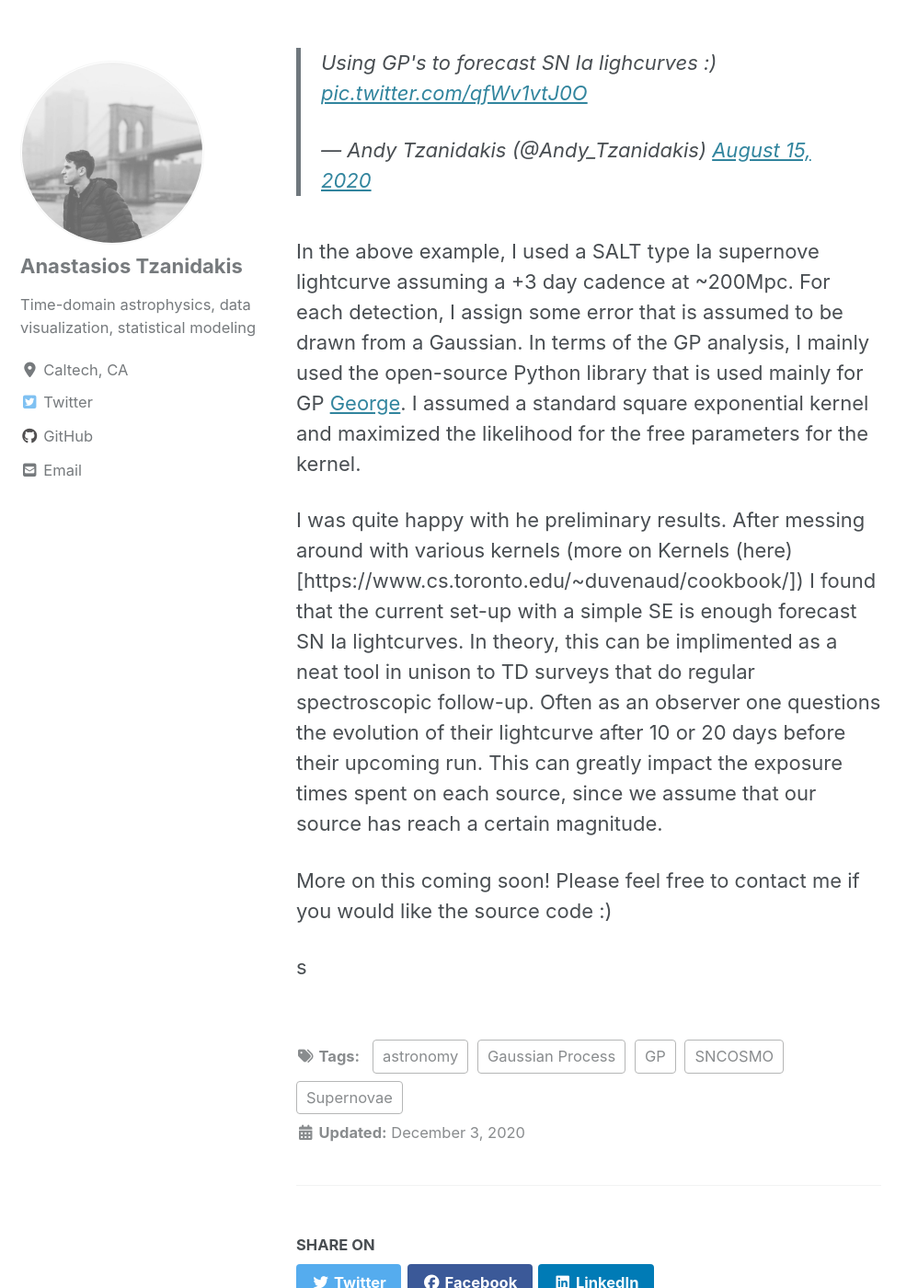
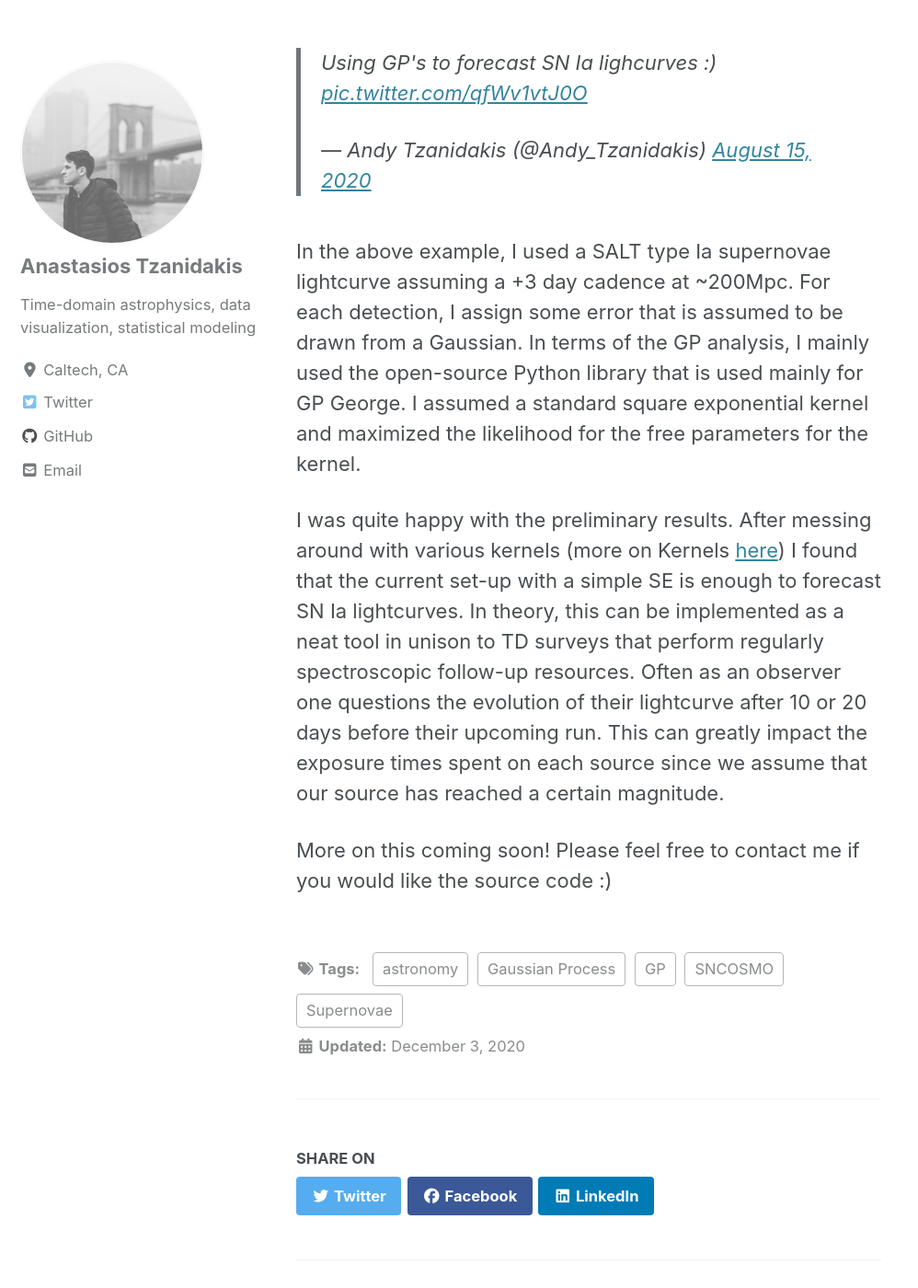
Before and after one commit to AndyTza/andytza.github.io, a Jekyll site: the page built from _posts/2020-10-02-How_to_make_a_radiotelescope.md, in a window 1280 px wide and 1400 px high, scrolled down 359 px. Shown: the whole window at 92% size, without its empty margins (0-998 px from the left). Built offline with Jekyll 4.4.1, drawn with Linux system fonts in a browser that asks for light colours; cached includes are drawn as plain includes; nearby versions of some CDN libraries; comment, search, counter and statistics services are not loaded.

Commit message:
new article

```diff
--- a/_posts/2020-10-02-How_to_make_a_radiotelescope.md
+++ b/_posts/2020-10-02-How_to_make_a_radiotelescope.md
@@ -9,11 +9,8 @@ I recently got excited about the application of Gaussian Process (GP) forecastin
 
 <blockquote class="twitter-tweet"><p lang="en" dir="ltr">Using GP&#39;s to forecast SN Ia lighcurves :) <a href="https://t.co/qfWv1vtJ0O">pic.twitter.com/qfWv1vtJ0O</a></p>&mdash; Andy Tzanidakis (@Andy_Tzanidakis) <a href="https://twitter.com/Andy_Tzanidakis/status/1294754197561380866?ref_src=twsrc%5Etfw">August 15, 2020</a></blockquote> <script async src="https://platform.twitter.com/widgets.js" charset="utf-8"></script>
 
-In the above example, I used a SALT type Ia supernove lightcurve assuming a +3 day cadence at ~200Mpc. For each detection, I assign some error that is assumed to be drawn from a Gaussian. In terms of the GP analysis, I mainly used the open-source Python library that is used mainly for GP [George](https://george.readthedocs.io/en/latest/). I assumed a standard square exponential kernel and maximized the likelihood for the free parameters for the kernel.
+In the above example, I used a SALT type Ia supernovae lightcurve assuming a +3 day cadence at ~200Mpc. For each detection, I assign some error that is assumed to be drawn from a Gaussian. In terms of the GP analysis, I mainly used the open-source Python library that is used mainly for GP George. I assumed a standard square exponential kernel and maximized the likelihood for the free parameters for the kernel.
 
-
-I was quite happy with he preliminary results. After messing around with various kernels (more on Kernels (here)[https://www.cs.toronto.edu/~duvenaud/cookbook/]) I found that the current set-up with a simple SE is enough forecast SN Ia lightcurves. In theory, this can be implimented as a neat tool in unison to TD surveys that do regular spectroscopic follow-up. Often as an observer one questions the evolution of their lightcurve after 10 or 20 days before their upcoming run. This can greatly impact the exposure times spent on each source, since we assume that our source has reach a certain magnitude.
+I was quite happy with the preliminary results. After messing around with various kernels (more on Kernels [here](https://www.cs.toronto.edu/~duvenaud/cookbook/)) I found that the current set-up with a simple SE is enough to forecast SN Ia lightcurves. In theory, this can be implemented as a neat tool in unison to TD surveys that perform regularly spectroscopic follow-up resources. Often as an observer one questions the evolution of their lightcurve after 10 or 20 days before their upcoming run. This can greatly impact the exposure times spent on each source since we assume that our source has reached a certain magnitude.
 
 More on this coming soon! Please feel free to contact me if you would like the source code :)
-
-s
```
